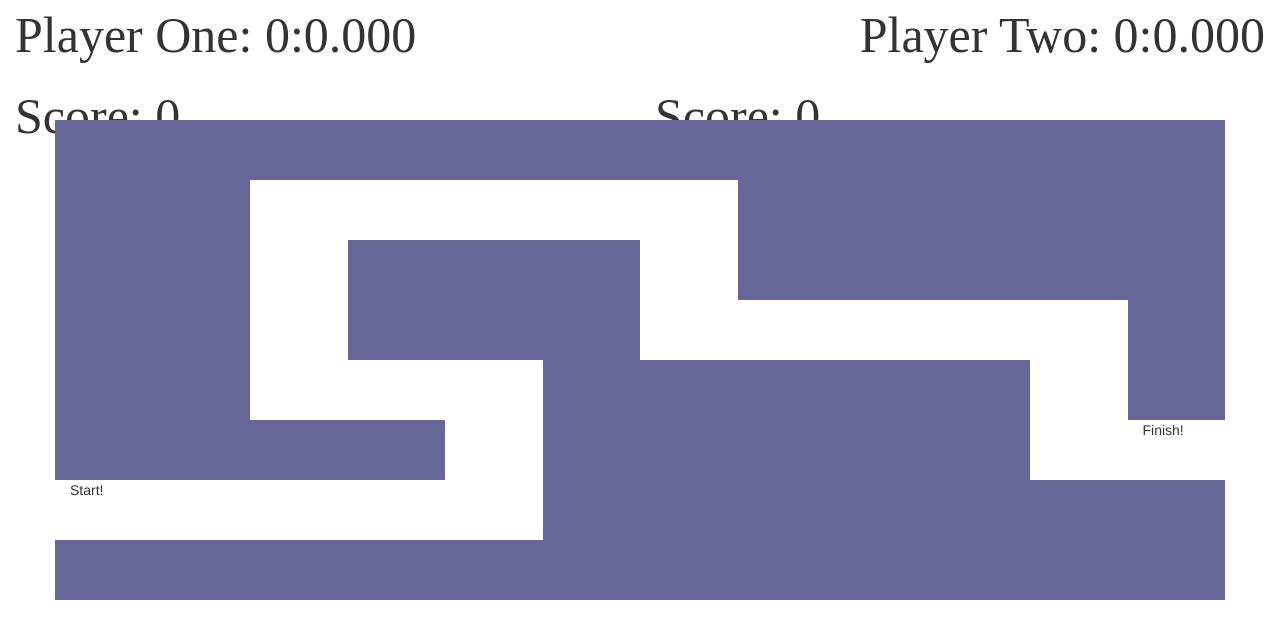
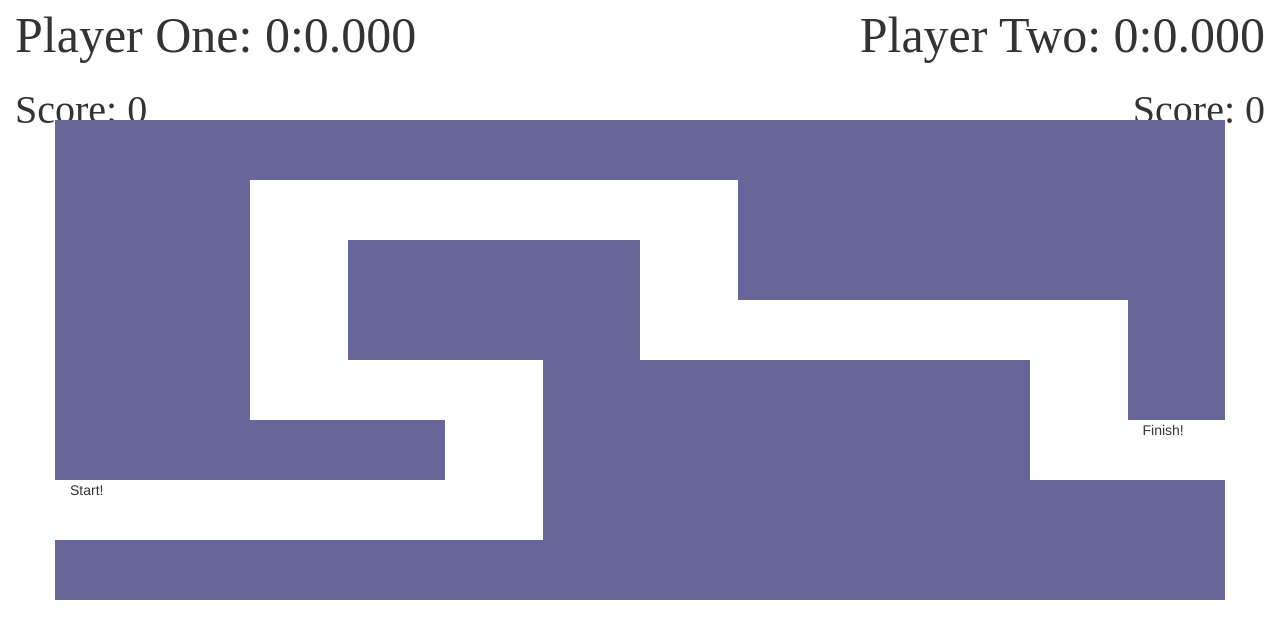
Before and after one commit to ilterates/project-00, a plain HTML site: page index.html in a window 1280 px wide. Drawn offline with nearby package versions, Linux system fonts and the light colour scheme; a web font is replaced by a local one.

Commit message:
fixed the look of scores

```diff
--- a/style/style.css
+++ b/style/style.css
@@ -1,5 +1,9 @@
 #player2{
   text-align: right;
+}
+#player2score{
+  text-align: right;
+
 }
 .on {
   background-color: white;
@@ -20,3 +24,7 @@
   border-style: solid;
   border-color: white;
 }
+.score{
+  height:30px;
+  font-size: 40px;
+}
```
